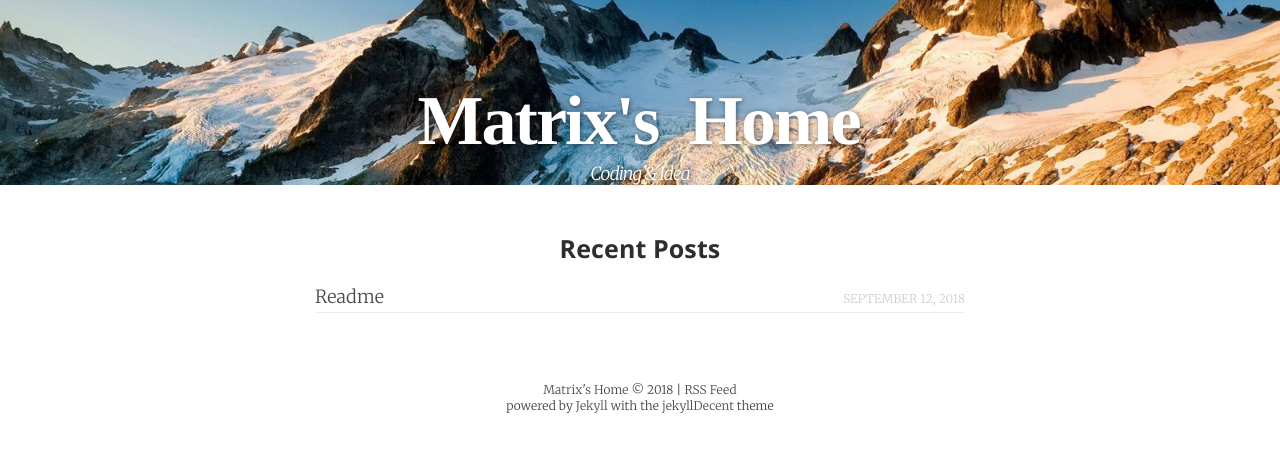
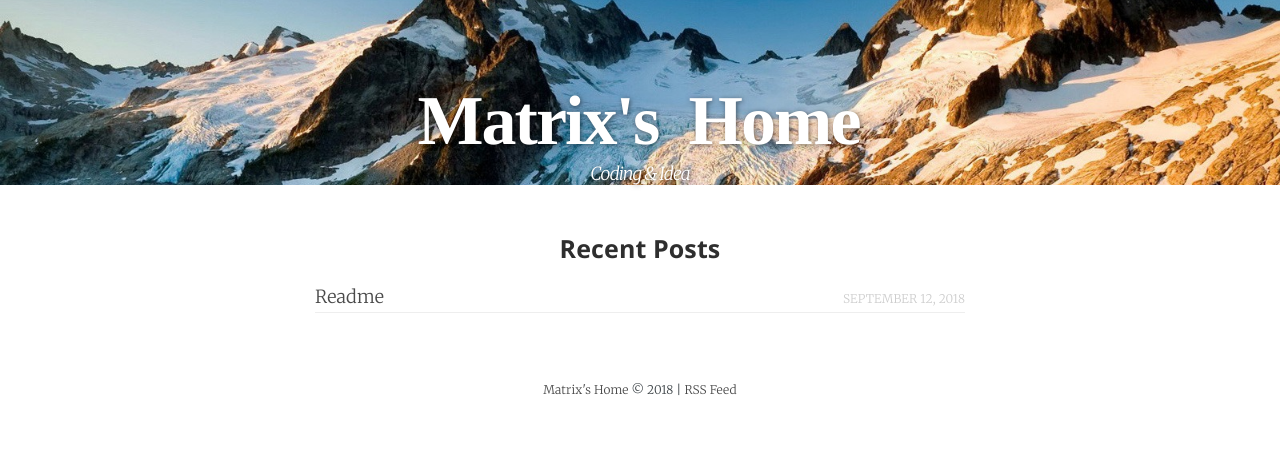
Before and after one commit to MatrixPiano/Blog, a Jekyll site: the page built from index.html, in a window 1280 px wide. Shown: the top 452 px of the page. Built offline with Jekyll 4.4.1, drawn with Linux system fonts in a browser that asks for light colours; some web fonts are replaced.

Commit message:
ok
Signed-off-by: unknown <zhang.maopeng1@zte.com.cn>

```diff
--- a/_includes/footer.html
+++ b/_includes/footer.html
@@ -1,5 +1,5 @@
 <footer class="site-footer">
     <button class="go-to-top"></button>
     <p class="copyright"><a href="{{ "" | absolute_url }}" title="{{ site.title }}">{{site.title}}</a> &copy; {{ site.time | date: '%Y' }} | <a href="{{ "/feed.xml" | absolute_url }}" title="RSS Feed">RSS Feed</a></p>
-    <p class="poweredby">powered by <a href="https://jekyllrb.com/" title="Jekyll">Jekyll</a> with the <a href="https://github.com/jwillmer/jekyllDecent" title="jekyllDecent Theme">jekyllDecent</a> theme</p>
+    <!--p class="poweredby">powered by <a href="https://jekyllrb.com/" title="Jekyll">Jekyll</a> with the <a href="https://github.com/jwillmer/jekyllDecent" title="jekyllDecent Theme">jekyllDecent</a> theme</p-->
 </footer>
```
